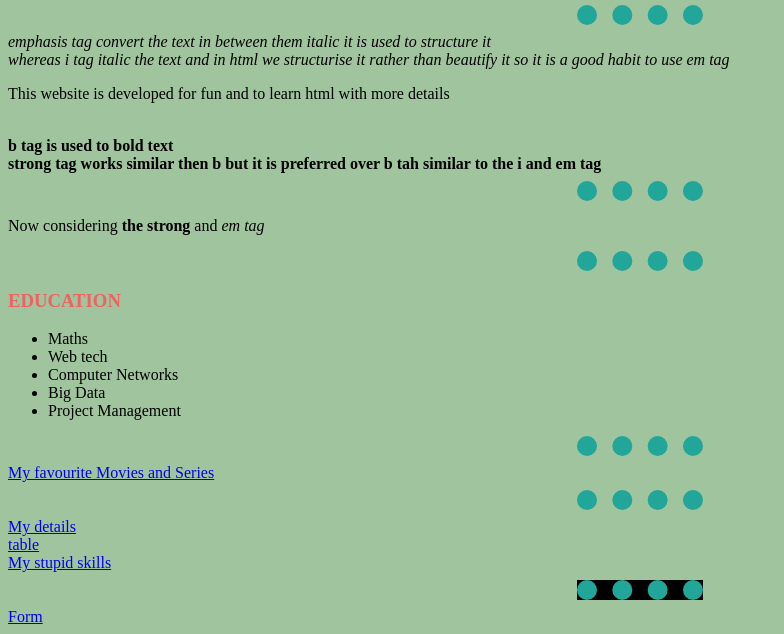
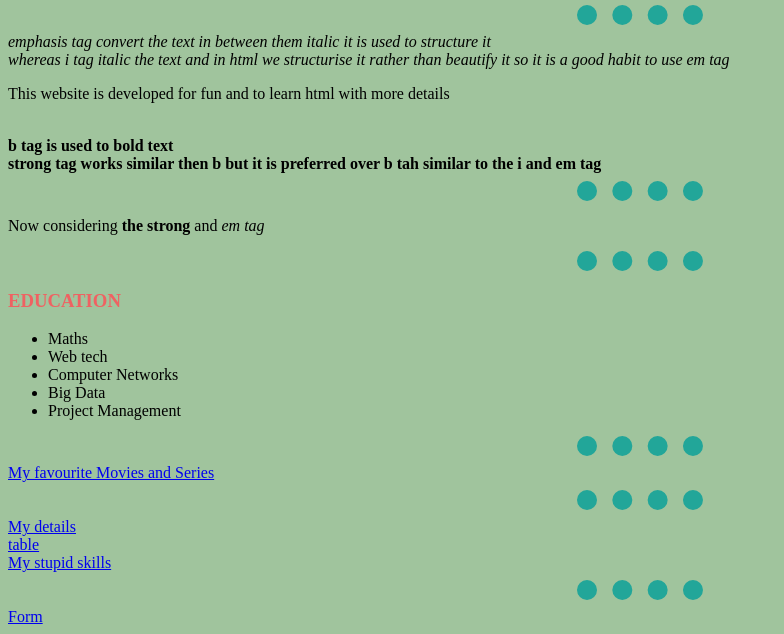
Before and after one commit to 12srishti12/html_learning, a plain HTML site: page index.html in a window 1280 px wide. Shown: the part 197-831 px from the top of the page, without its empty margins (0-784 px from the left). Drawn offline with Linux system fonts and the light colour scheme.

Commit message:
Update index.html

```diff
--- a/index.html
+++ b/index.html
@@ -67,7 +67,7 @@ now we convert a line /sentence or word in a link on
 clicking it will take me into the link i will define in the href part-->
 <br>
 <a href="skill.html">My stupid skills</a>
-<hr size="2px" color="black">
+<hr>
 
 <a href="form.html">Form</a>
 </body>
```
